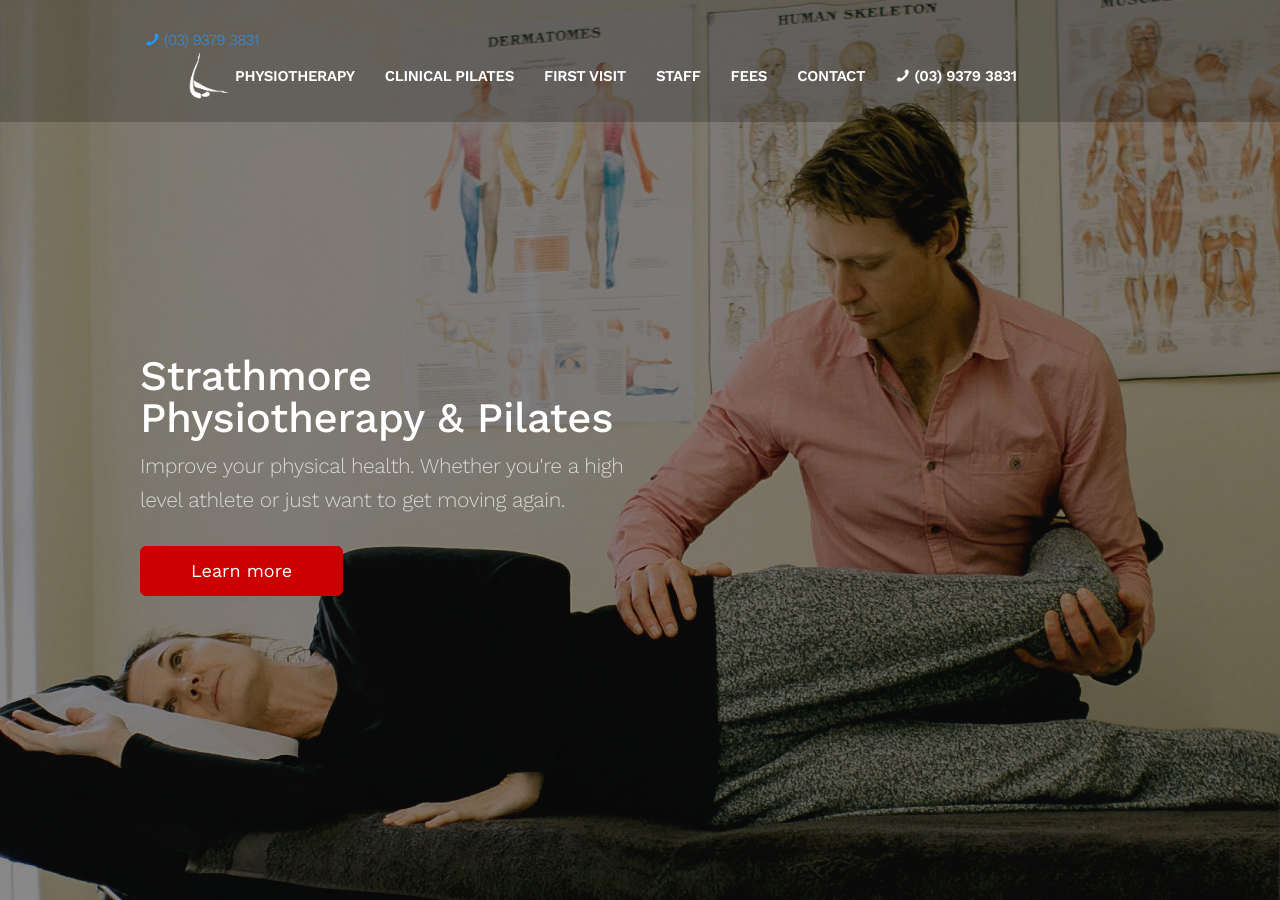
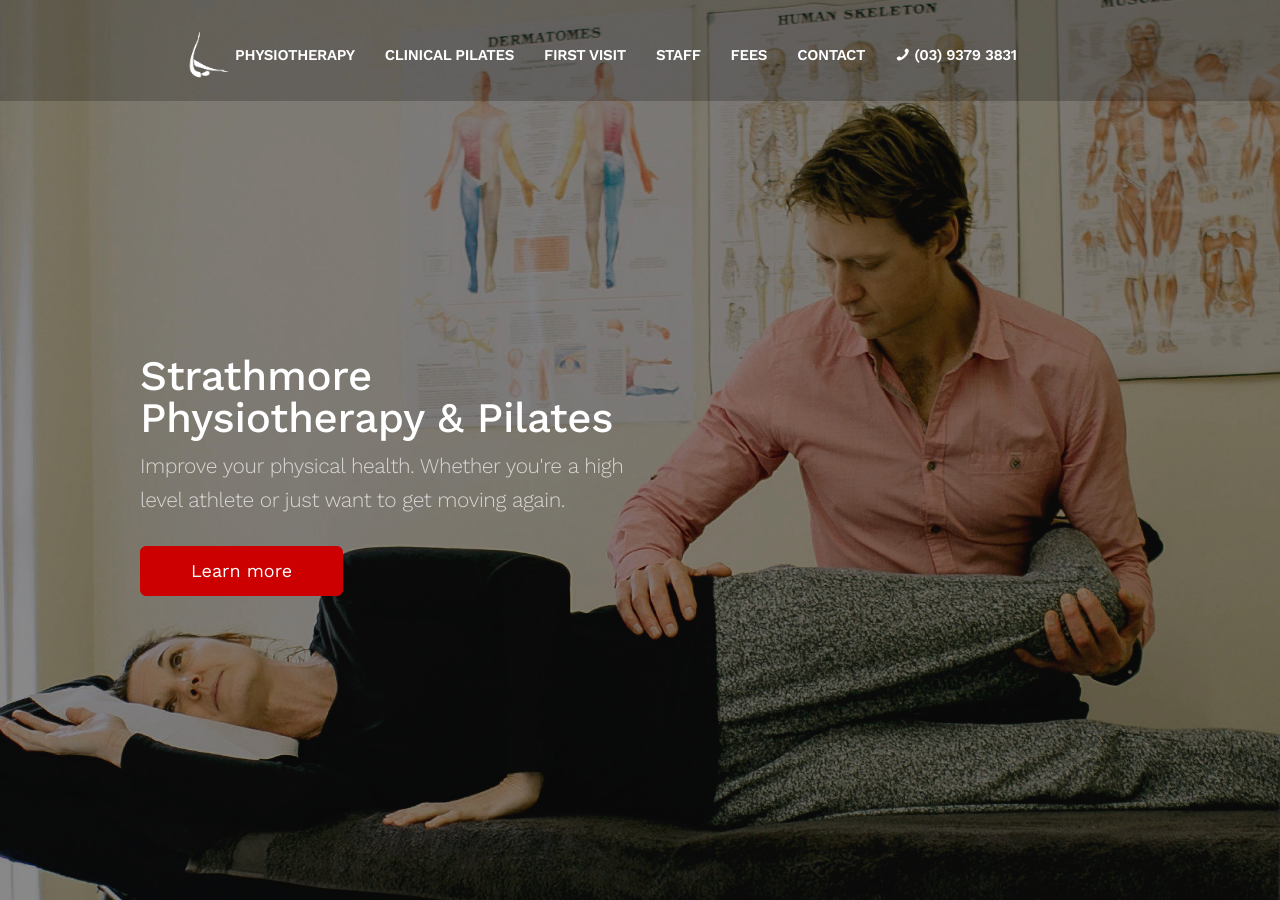
Before and after one commit to etikaj-digital/spp-website, a Jekyll site: the page built from index.html, in a window 1280 px wide and 900 px high. Built offline with Jekyll 4.4.1, drawn with Linux system fonts in a browser that asks for light colours.

Commit message:
Update default.html

```diff
--- a/_layouts/default.html
+++ b/_layouts/default.html
@@ -55,10 +55,13 @@
   <div class="container">
 
     <div class="navbar-header ">
-      <a href="tel:{{ page.telephone | replace: " ","" | replace: ")","" | replace: "(","" }}"><span class="icon icon-phone">&nbsp;</span>{{ page.telephone }}</a>
+      <a class="sr-only" style="color: white; font-weight: bold" href="tel:{{ page.telephone | replace: " ","" | replace: ")","" | replace: "(","" }}"><span class="icon icon-phone">&nbsp;</span>{{ page.telephone }}</a>
       <button type="button" class="navbar-toggle collapsed"
               data-target="#stage" data-toggle="stage" data-distance="-250">
         <span class="sr-only">Toggle navigation</span>
+        <span class="icon-bar"></span>
+        <span class="icon-bar"></span>
+        <span class="icon-bar"></span>
       </button>
 
     </div>
```
